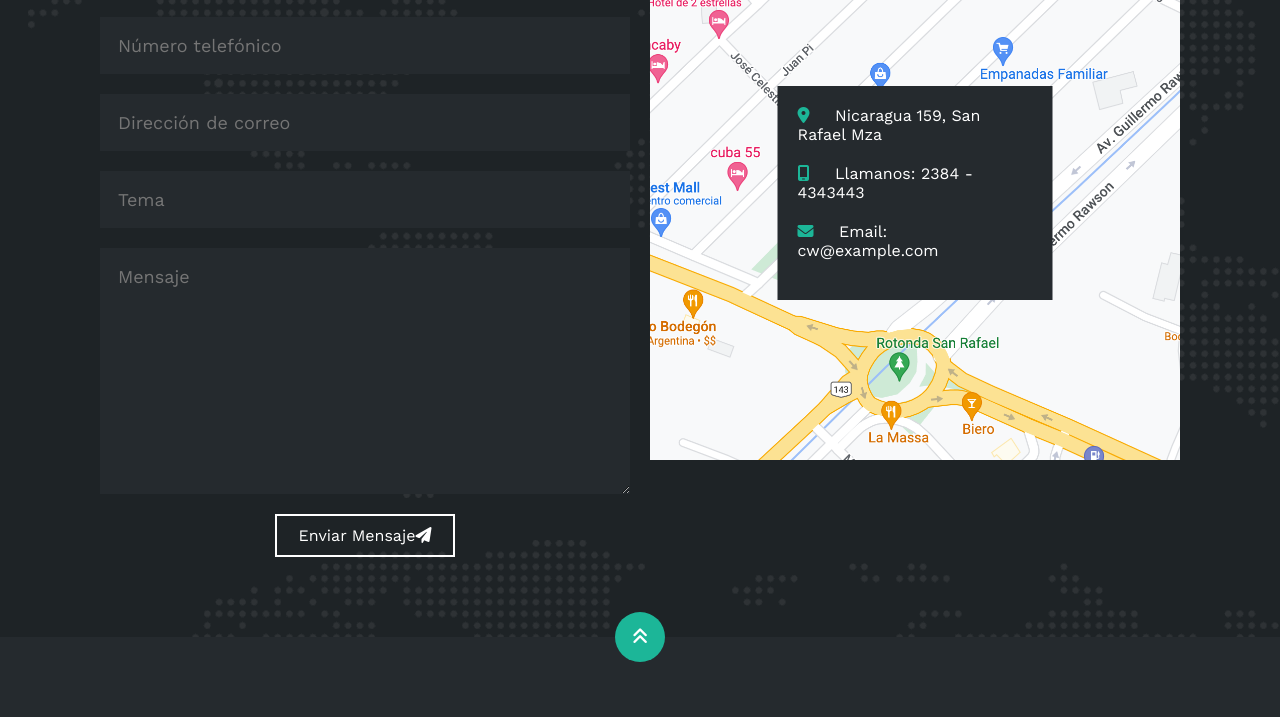
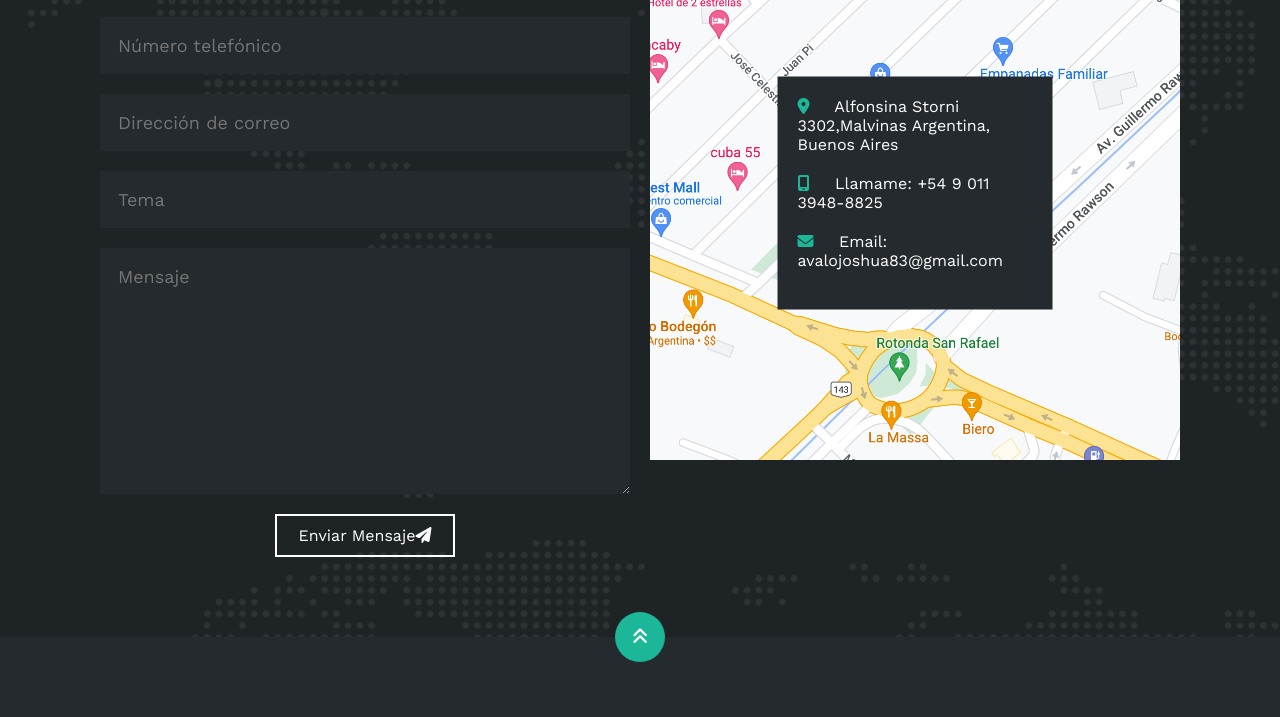
Before and after one commit to joshuaavalo/Portfolio-Joshua, a plain HTML site: page index.html in a window 1280 px wide. Shown: the part 4676-5393 px from the top of the page. Drawn offline with nearby package versions, Linux system fonts and the light colour scheme.

Commit message:
actualizacion contacto

```diff
--- a/index.html
+++ b/index.html
@@ -404,15 +404,15 @@
                         <ul>
                             <li>
                                 <i class="fa-solid fa-location-dot"></i>
-                                Nicaragua 159, San Rafael Mza
+                                Alfonsina Storni 3302,Malvinas Argentina, Buenos Aires
                             </li>
                             <li>
                                 <i class="fa-solid fa-mobile-screen"></i>
-                                Llamanos: 2384 - 4343443
+                                Llamame: +54 9 011 3948-8825
                             </li>
                             <li>
                                 <i class="fa-solid fa-envelope"></i>
-                                Email: cw@example.com
+                                Email: avalojoshua83@gmail.com
                             </li>
                         </ul>
                     </div>
```
